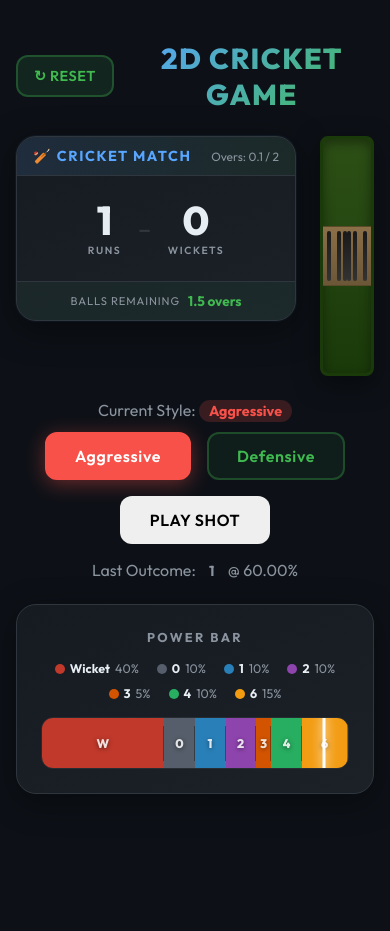
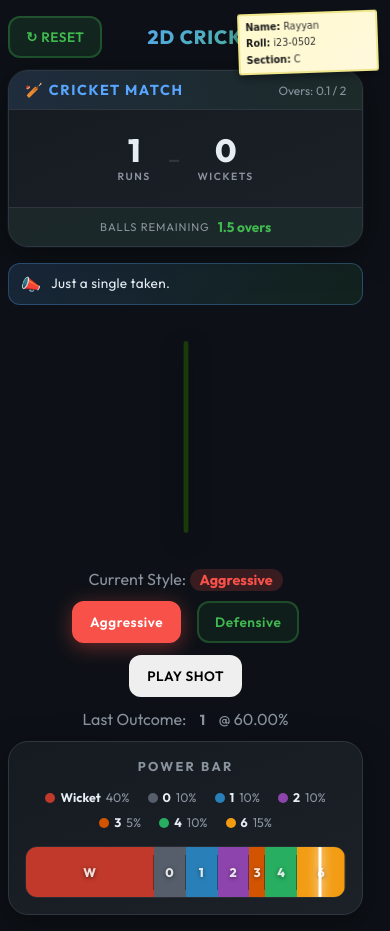
Before and after one commit to mrayyan6/Cricket-app, a React (Create React App) app: page / in a window 390 px wide. Both pictures are taken after a click on the button "PLAY SHOT". Before the commit the page ends 844 px from the top, so only its background shows below. Built offline with nearby package versions, Linux system fonts and the light colour scheme.

Commit message:
Add dynamic commentary system, sticky note with student info, and responsive CSS polish

```diff
--- a/src/App.css
+++ b/src/App.css
@@ -538,3 +538,229 @@ body {
   align-items: center;
   gap: 16px;
 }
+
+/* ======================================================
+   STICKY NOTE (Student Info)
+   ====================================================== */
+.sticky-note {
+  position: fixed;
+  top: 20px;
+  right: 20px;
+  width: 200px;
+  background: linear-gradient(135deg, #fffacd, #fff8dc);
+  border: 2px solid #f0e68c;
+  border-radius: 4px;
+  padding: 12px;
+  box-shadow: 0 4px 12px rgba(0, 0, 0, 0.3), -2px 2px 8px rgba(0, 0, 0, 0.2);
+  z-index: 1000;
+  font-family: 'Segoe Print', 'Comic Sans MS', cursive;
+  transform: rotate(-2deg);
+}
+
+.sticky-note__content {
+  display: flex;
+  flex-direction: column;
+  gap: 4px;
+}
+
+.sticky-note__item {
+  font-size: 0.75rem;
+  color: #333;
+  margin: 0;
+  padding: 0;
+  font-weight: 500;
+  line-height: 1.3;
+}
+
+.sticky-note__item strong {
+  color: #1a1a1a;
+  font-weight: 700;
+}
+
+/* ======================================================
+   COMMENTARY BOX
+   ====================================================== */
+.pitch-container {
+  flex: 1;
+  display: flex;
+  flex-direction: column;
+  gap: 12px;
+  position: relative;
+}
+
+.commentary-box {
+  background: linear-gradient(135deg, rgba(88, 166, 255, 0.15), rgba(63, 185, 80, 0.1));
+  border: 1px solid rgba(88, 166, 255, 0.3);
+  border-radius: 12px;
+  padding: 12px 16px;
+  display: flex;
+  align-items: center;
+  gap: 10px;
+  min-height: 44px;
+  animation: slideInDown 0.3s ease-out;
+}
+
+.commentary-box__icon {
+  font-size: 1.2rem;
+  flex-shrink: 0;
+}
+
+.commentary-box__text {
+  font-size: 0.9rem;
+  color: #e6edf3;
+  font-weight: 500;
+  letter-spacing: 0.3px;
+  line-height: 1.4;
+}
+
+@keyframes slideInDown {
+  from {
+    opacity: 0;
+    transform: translateY(-10px);
+  }
+  to {
+    opacity: 1;
+    transform: translateY(0);
+  }
+}
+
+/* ======================================================
+   RESPONSIVE DESIGN
+   ====================================================== */
+@media (max-width: 1000px) {
+  .app {
+    max-width: 95%;
+    gap: 20px;
+  }
+
+  .app__heading {
+    font-size: 1.6rem;
+  }
+
+  .game-container {
+    gap: 16px;
+  }
+
+  .sticky-note {
+    width: 180px;
+    padding: 10px;
+  }
+
+  .sticky-note__item {
+    font-size: 0.7rem;
+  }
+}
+
+@media (max-width: 768px) {
+  body {
+    padding: 24px 12px;
+  }
+
+  .app {
+    gap: 16px;
+  }
+
+  .app__heading {
+    font-size: 1.4rem;
+  }
+
+  .game-container {
+    flex-direction: column;
+    align-items: center;
+    gap: 16px;
+  }
+
+  .scoreboard {
+    width: 100%;
+    max-width: 320px;
+  }
+
+  .pitch-container {
+    width: 100%;
+    max-width: 100%;
+  }
+
+  .cricket-field {
+    transform: scale(0.9);
+    margin: 0 auto;
+  }
+
+  .powerbar-wrapper {
+    max-width: 100%;
+  }
+
+  .sticky-note {
+    top: 12px;
+    right: 12px;
+    width: 160px;
+    padding: 8px;
+    border-radius: 3px;
+  }
+
+  .sticky-note__item {
+    font-size: 0.65rem;
+  }
+
+  .commentary-box {
+    padding: 10px 12px;
+    min-height: 40px;
+  }
+
+  .commentary-box__icon {
+    font-size: 1rem;
+  }
+
+  .commentary-box__text {
+    font-size: 0.85rem;
+  }
+}
+
+@media (max-width: 480px) {
+  body {
+    padding: 16px 8px;
+  }
+
+  .app {
+    gap: 12px;
+  }
+
+  .app__heading {
+    font-size: 1.2rem;
+  }
+
+  .scoreboard {
+    max-width: 100%;
+  }
+
+  .scoreboard__stat-value {
+    font-size: 2rem;
+  }
+
+  .cricket-field {
+    transform: scale(0.8);
+  }
+
+  .powerbar-wrapper {
+    padding: 16px;
+    max-width: 100%;
+  }
+
+  .sticky-note {
+    width: 140px;
+    padding: 6px;
+    font-size: 0.6rem;
+  }
+
+  .sticky-note__item {
+    font-size: 0.6rem;
+  }
+
+  .controls-panel {
+    gap: 12px;
+  }
+
+  .btn {
+    font-size: 0.85rem;
+    padding: 10px 16px;
+  }
+}
--- a/src/App.js
+++ b/src/App.js
@@ -4,6 +4,50 @@ import './App.css';
 const MAX_OVERS = 2;
 const MAX_BALLS = MAX_OVERS * 6;
 const MAX_WICKETS = 2;
+
+// Commentary system
+const COMMENTARY = {
+  'Wicket': [
+    "And that's the wicket! Great delivery!",
+    "Bowled! The batsman is out!",
+    "Caught behind the stumps! What a moment!",
+  ],
+  '0': [
+    "Dot ball! No runs scored.",
+    "Blocked safely for a dot.",
+    "Not a single run off that delivery.",
+  ],
+  '1': [
+    "One run! Good quick single.",
+    "Just a single taken.",
+    "Running between the wickets for one.",
+  ],
+  '2': [
+    "Two runs! Great shot placement.",
+    "That's a comfortable two runs.",
+    "Brilliant running, a pair of twos!",
+  ],
+  '3': [
+    "Three runs! Oh what a stroke!",
+    "Beautiful three-run boundary.",
+    "Down to fine leg for three!",
+  ],
+  '4': [
+    "FOUR! Brilliant boundary shot!",
+    "That's racing to the boundary for four!",
+    "Cracking four! The crowd goes wild!",
+  ],
+  '6': [
+    "SIX! What a massive hit!",
+    "Over the boundary for six runs!",
+    "That's disappeared into the crowd!",
+  ],
+};
+
+function getRandomCommentary(outcome) {
+  const commentaries = COMMENTARY[outcome] || ['Interesting ball!'];
+  return commentaries[Math.floor(Math.random() * commentaries.length)];
+}
 
 const PROBABILITIES = {
   Aggressive: [
@@ -204,6 +248,7 @@ export default function App() {
   const [shotCooldown, setShotCooldown] = useState(0);
   const [isBowling, setIsBowling] = useState(false);
   const [isBatting, setIsBatting] = useState(false);
+  const [commentary, setCommentary] = useState('');
   const shotResolverRef = useRef(null);
 
   const isGameOver = ballsBowled >= MAX_BALLS || wickets >= MAX_WICKETS;
@@ -243,6 +288,7 @@ export default function App() {
     const { outcome, sliderPosition } = shotResolverRef.current();
     setLastOutcome(outcome);
     setLastSliderPosition(sliderPosition);
+    setCommentary(getRandomCommentary(outcome));
 
     if (outcome === 'Wicket') {
       setWickets((prev) => prev + 1);
@@ -268,6 +314,15 @@ export default function App() {
 
   return (
     <div className="app">
+      {/* Sticky Note */}
+      <div className="sticky-note">
+        <div className="sticky-note__content">
+          <p className="sticky-note__item"><strong>Name:</strong> Rayyan</p>
+          <p className="sticky-note__item"><strong>Roll:</strong> i23-0502</p>
+          <p className="sticky-note__item"><strong>Section:</strong> C</p>
+        </div>
+      </div>
+
       <div className="app__header">
         <button
           id="btn-reset-innings"
@@ -281,7 +336,15 @@ export default function App() {
 
       <div className="game-container">
         <Scoreboard runs={runs} wickets={wickets} ballsBowled={ballsBowled} />
-        <CricketField isPlaying={isBowling} isBatting={isBatting} />
+        <div className="pitch-container">
+          {commentary && (
+            <div className="commentary-box">
+              <span className="commentary-box__icon">📣</span>
+              <span className="commentary-box__text">{commentary}</span>
+            </div>
+          )}
+          <CricketField isPlaying={isBowling} isBatting={isBatting} />
+        </div>
       </div>
 
       <div className="controls-panel">
```
